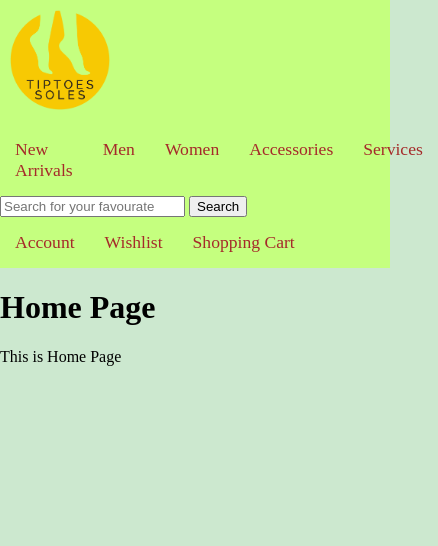
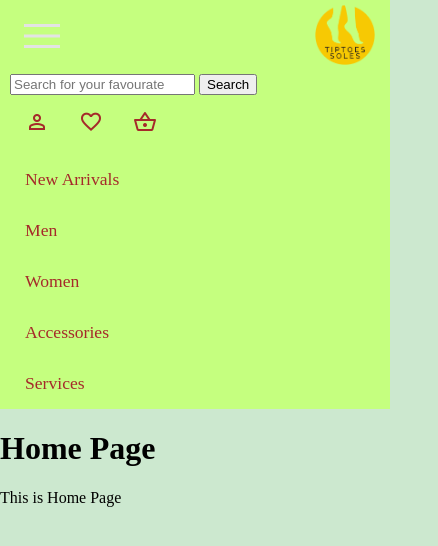
Before and after one commit to xiaocat-h/classwebsite2025S2VOC, a plain HTML site: page index.html in a window 390 px wide. Shown: the whole page, 438 px wide, since content can reach past the window. Drawn offline with nearby package versions, Linux system fonts and the light colour scheme.

Commit message:
Add icons and responsiveness

```diff
--- a/index.html
+++ b/index.html
@@ -5,17 +5,25 @@
 <head>
     <title>Home Page</title>
     <link rel="stylesheet" href="styles.css">
+    <link rel="stylesheet" href="responsive.css">
     <link rel="icon" href="images/home-solid.png">
     <meta charset="UTF-8">
     <meta name="keywords" content="html,css">
+    <meta name="viewport" content="width=device-width, initial-scale=1">
+    <!-- icons -->
+    <link rel="stylesheet"
+        href="https://fonts.googleapis.com/css2?family=Material+Symbols+Outlined:opsz,wght,FILL,GRAD@48,400,0,0&icon_names=favorite,person,shopping_basket">
 </head>
 
 <body>
     <header class="page-header">
+        <button class="nav-button">
+            <img src="images/menu_48dp_E3E3E3_FILL0_wght400_GRAD0_opsz48.svg">
+        </button>
         <a href="index.html">
             <img class="logo" src="images/TipToe Soles_Logo_colour.png">
         </a>
-        <nav class="navigation">
+        <nav class="navigation" id="categories">
             <a href="new_arrivals.html">New Arrivals</a>
             <a href="men.html">Men</a>
             <a href="women.html">Women</a>
@@ -26,10 +34,25 @@
             <input type="search" placeholder="Search for your favourate" id="keywords" name="keywords">
             <button type="submit">Search</button>
         </form>
-        <nav class="navigation">
-           <a href="account.html">Account</a>
-           <a href="wishlist.html">Wishlist</a>
-           <a href="cart.html">Shopping Cart</a>
+        <nav class="navigation" id="user">
+            <a href="account.html">
+                <!--Account-->
+                <span class="material-symbols-outlined">
+                    person
+                </span>
+            </a>
+            <a href="wishlist.html">
+                <!--Wishlist-->
+                <span class="material-symbols-outlined">
+                    favorite
+                </span>
+            </a>
+            <a href="cart.html">
+                <!--Shopping Cart-->
+                <span class="material-symbols-outlined">
+                    shopping_basket
+                </span>
+            </a>
         </nav>
     </header>
     <h1>Home Page</h1>
--- /dev/null
+++ b/responsive.css
@@ -0,0 +1,22 @@
+/* media queries */
+@media screen and (max-width:480px) {
+    .nav-button {
+        display: block;
+    }
+
+    .logo {
+        max-width: 60px;
+        padding: 5px;
+    }
+
+    #categories {
+        order: 5;
+        flex-direction: column;
+        min-width: 100%;
+    }
+
+    .page-header {
+        padding-left: 10px;
+        padding-right: 10px;
+    }
+}
--- a/styles.css
+++ b/styles.css
@@ -1,13 +1,15 @@
 body {
     background-color: rgb(204, 232, 207);
     color: rgb(0, 0, 0);
-    margin:0px
+    margin: 0px
 }
-.logo{
+
+.logo {
     max-width: 100px;
     min-width: 60px;
     padding: 10px;
 }
+
 .page-header {
     background-color: rgb(197, 255, 127);
     display: flex;
@@ -15,13 +17,23 @@ body {
     justify-content: space-between;
     align-items: center;
     flex-wrap: wrap;
+    padding-left: 30px;
+    padding-right: 30px;
 }
+
 .navigation a {
     color: brown;
     text-decoration: none;
     padding: 15px;
     font-size: 110%;
 }
+
 .navigation {
     display: flex;
 }
+
+.nav-button {
+    background-color: transparent;
+    border-color: transparent;
+    display: none;
+}
```
Also changed, not shown: images/menu_48dp_E3E3E3_FILL0_wght400_GRAD0_opsz48.svg (added).
